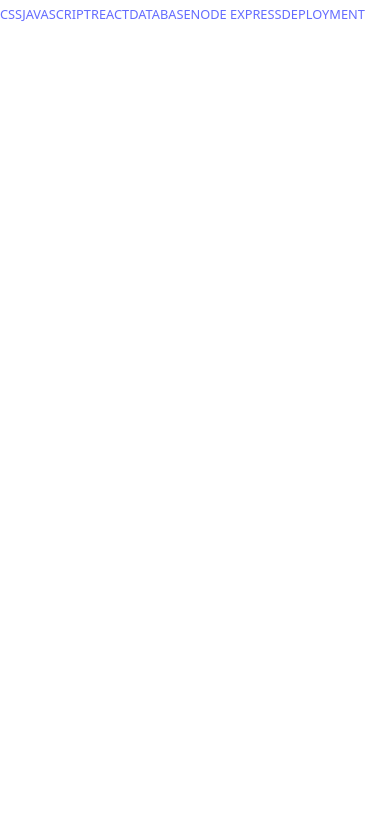
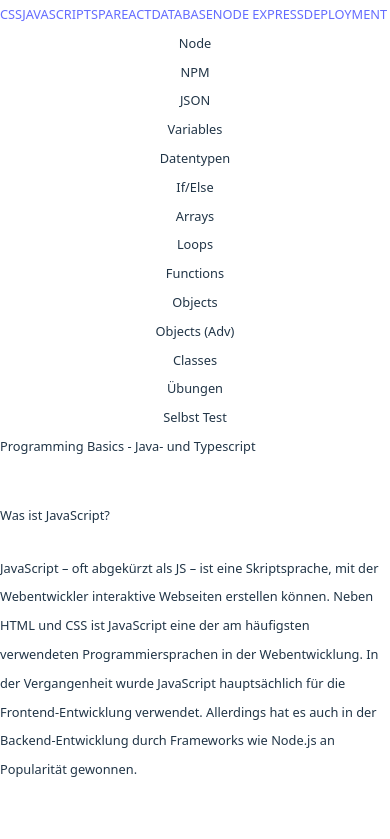
Before and after one commit to MartinKruess/webDevCollecion, a React (Vite) app: page /dom in a window 390 px wide. Shown: the top 839 px of the page. Built offline with nearby package versions, Linux system fonts and the light colour scheme.

Commit message:
prepair dom

```diff
--- a/src/App.jsx
+++ b/src/App.jsx
@@ -3,9 +3,10 @@ import "./App.css";
 
 import { Navi } from "./comps/reusables/navi";
 import { Landingpage } from "./comps/pages/landingpage";
+import { UIUX } from "./comps/pages/uiux";
 import { PB } from "./comps/pages/javascript";
-import { UIUX } from "./comps/pages/uiux";
 import { Deployment } from "./comps/pages/deployment";
+import { DOM } from "./comps/pages/dom";
 
 export const highlights = {
   errorCode: "text-red-400",
@@ -25,6 +26,7 @@ function App() {
           <Route exact path="/" element={<Landingpage />} />
           <Route exact path="/css" element={<UIUX />} />
           <Route exact path="/programming-basic" element={<PB />} />
+          <Route exact path="/dom" element={<DOM />} />
           <Route exact path="/deployment" element={<Deployment />} />
         </Routes>
       </main>
--- /dev/null
+++ b/src/comps/pages/dom.jsx
@@ -0,0 +1,154 @@
+import { useContext } from "react";
+import { ThemeContext } from "../global/loadTheme";
+
+import { NPM } from "../programmingBasic/npm";
+import { Variable } from "../programmingBasic/variable";
+import { IfElse } from "../programmingBasic/ifelse";
+import { Array } from "../programmingBasic/array";
+import { Ternary } from "../programmingBasic/ternary";
+import { JSText } from "../programmingBasic/jsText";
+import { Loop } from "../programmingBasic/loop";
+import { NodeInstaller } from "../programmingBasic/node";
+import { Function } from "../programmingBasic/function";
+import { JSExercises } from "../programmingBasic/exercisesAL";
+
+import { Vite } from "../programmingBasic/vite";
+import { Objects } from "../programmingBasic/objects";
+import { ObjectsAdv } from "../programmingBasic/objectsAdv";
+import { Datentypen } from "../programmingBasic/datatype";
+import { SelfTest } from "../programmingBasic/jsSelfText";
+import { Electron } from "../programmingBasic/electron";
+
+export const DOM = () => {
+  const { theme, setTheme } = useContext(ThemeContext);
+
+  return (
+    <>
+      <nav className="bg-slate-800 pb-5 px-8 sticky z-10 top-24 sm:top-16">
+        <ul className="w-full text-sm sm:text-lg md:text-xl flex flex-wrap gap-2 sm:gap-3 pt-2 m-auto">
+          <li
+            className="p-1 sm:p-2 border rounded-lg bg-green-950 hover:bg-red-800"
+            onClick={() => setTheme("node")}
+          >
+            Node
+          </li>
+          <li
+            className="p-1 sm:p-2 border rounded-lg bg-green-950 hover:bg-red-800"
+            onClick={() => setTheme("npm")}
+          >
+            NPM
+          </li>
+          {/* <li
+            className="p-1 sm:p-2 border rounded-lg bg-green-950 hover:bg-red-800"
+            onClick={() => setTheme("vite")}
+          >
+            Vite
+          </li> */}
+          {/* <li
+            className="p-1 sm:p-2 border rounded-lg bg-green-950 hover:bg-red-800"
+            onClick={() => setTheme("electron")}
+          >
+            Electron
+          </li> */}
+          <li
+            className="p-1 sm:p-2 border rounded-lg bg-green-950 hover:bg-red-800"
+            onClick={() => setTheme("objectsAdv")}
+          >
+            JSON
+          </li>
+          <li
+            className="p-1 sm:p-2 border rounded-lg bg-blue-950 hover:bg-red-800"
+            onClick={() => setTheme("variables")}
+          >
+            Variables
+          </li>
+          <li
+            className="p-1 sm:p-2 border rounded-lg bg-blue-950 hover:bg-red-800"
+            onClick={() => setTheme("datatype")}
+          >
+            Datentypen
+          </li>
+          <li
+            className="p-1 sm:p-2 border rounded-lg bg-blue-950 hover:bg-red-800"
+            onClick={() => setTheme("ifelse")}
+          >
+            If/Else
+          </li>
+          <li
+            className="p-1 sm:p-2 border rounded-lg bg-blue-950 hover:bg-red-800"
+            onClick={() => setTheme("array")}
+          >
+            Arrays
+          </li>
+          <li
+            className="p-1 sm:p-2 border rounded-lg bg-blue-950 hover:bg-red-800"
+            onClick={() => setTheme("loop")}
+          >
+            Loops
+          </li>
+          <li
+            className="p-1 sm:p-2 border rounded-lg bg-blue-950 hover:bg-red-800"
+            onClick={() => setTheme("function")}
+          >
+            Functions
+          </li>
+          <li
+            className="p-1 sm:p-2 border rounded-lg bg-blue-950 hover:bg-red-800"
+            onClick={() => setTheme("objects")}
+          >
+            Objects
+          </li>
+          <li
+            className="p-1 sm:p-2 border rounded-lg bg-blue-950 hover:bg-red-800"
+            onClick={() => setTheme("objectsAdv")}
+          >
+            Objects <span className="text-sm">(Adv)</span>
+          </li>
+          <li
+            className="p-1 sm:p-2 border rounded-lg bg-blue-950 hover:bg-red-800"
+            onClick={() => setTheme("classes")}
+          >
+            Classes
+          </li>
+          <li
+            className="p-1 sm:p-2 border rounded-lg bg-red-950 hover:bg-red-800"
+            onClick={() => setTheme("jsexercises")}
+          >
+            Übungen
+          </li>
+          <li
+            className="p-1 sm:p-2 border rounded-lg bg-red-950 hover:bg-red-800"
+            onClick={() => setTheme("jsSelfTest")}
+          >
+            Selbst Test
+          </li>
+          {/* <li
+            className="p-1 sm:p-2 border rounded-lg bg-red-950 hover:bg-red-800"
+            onClick={() => setTheme("projects")}
+          >
+            Projekt Ideen
+          </li> */}
+        </ul>
+      </nav>
+      <section className="w-10/12 m-auto">
+        {!theme && <JSText />}
+        {theme === "npm" && <NPM />}
+        {theme === "node" && <NodeInstaller />}
+        {theme === "vs-code" && <VSCode />}
+        {theme === "vite" && <Vite />}
+        {theme === "electron" && <Electron />}
+        {theme === "console" && <Console />}
+        {theme === "variables" && <Variable />}
+        {theme === "ifelse" && <IfElse />}
+        {theme === "array" && <Array />}
+        {theme === "loop" && <Loop />}
+        {theme === "function" && <Function />}
+        {theme === "datatype" && <Datentypen />}
+        {theme === "objects" && <Objects />}
+        {theme === "objectsAdv" && <ObjectsAdv />}
+        {theme === "jsexercises" && <JSExercises />}
+        {theme === "jsSelfTest" && <SelfTest />}
+      </section>
+    </>
+  );
+};
--- a/src/comps/pages/landingpage.jsx
+++ b/src/comps/pages/landingpage.jsx
@@ -17,6 +17,8 @@ export const Landingpage = () => {
           <li className="w-1/2">90%</li>
           <li className="w-1/2">Javascript inkl. TS</li>
           <li className="w-1/2">65%</li>
+          <li className="w-1/2">DOM</li>
+          <li className="w-1/2">0%</li>
           <li className="w-1/2">React</li>
           <li className="w-1/2">0%</li>
           <li className="w-1/2">Node Express</li>
--- a/src/comps/reusables/navi.jsx
+++ b/src/comps/reusables/navi.jsx
@@ -7,6 +7,7 @@ export const Navi = () => {
         <NavLink to=""></NavLink>
         <NavLink to="/css">CSS</NavLink>
         <NavLink to="/programming-basic">JAVASCRIPT</NavLink>
+        <NavLink to="/dom">SPA</NavLink>
         <NavLink to="/react">REACT</NavLink>
       </span>
       <span className="flex items-center flex-col sm:flex-row sm:justify-center space-x-4 sm:space-x-4 md:space-x-8">
```
Also changed, not shown: src/comps/dom/assets/domQuestions.jsx (added, +21 -0 lines), src/comps/dom/domText.jsx (added, +16 -0 lines).
